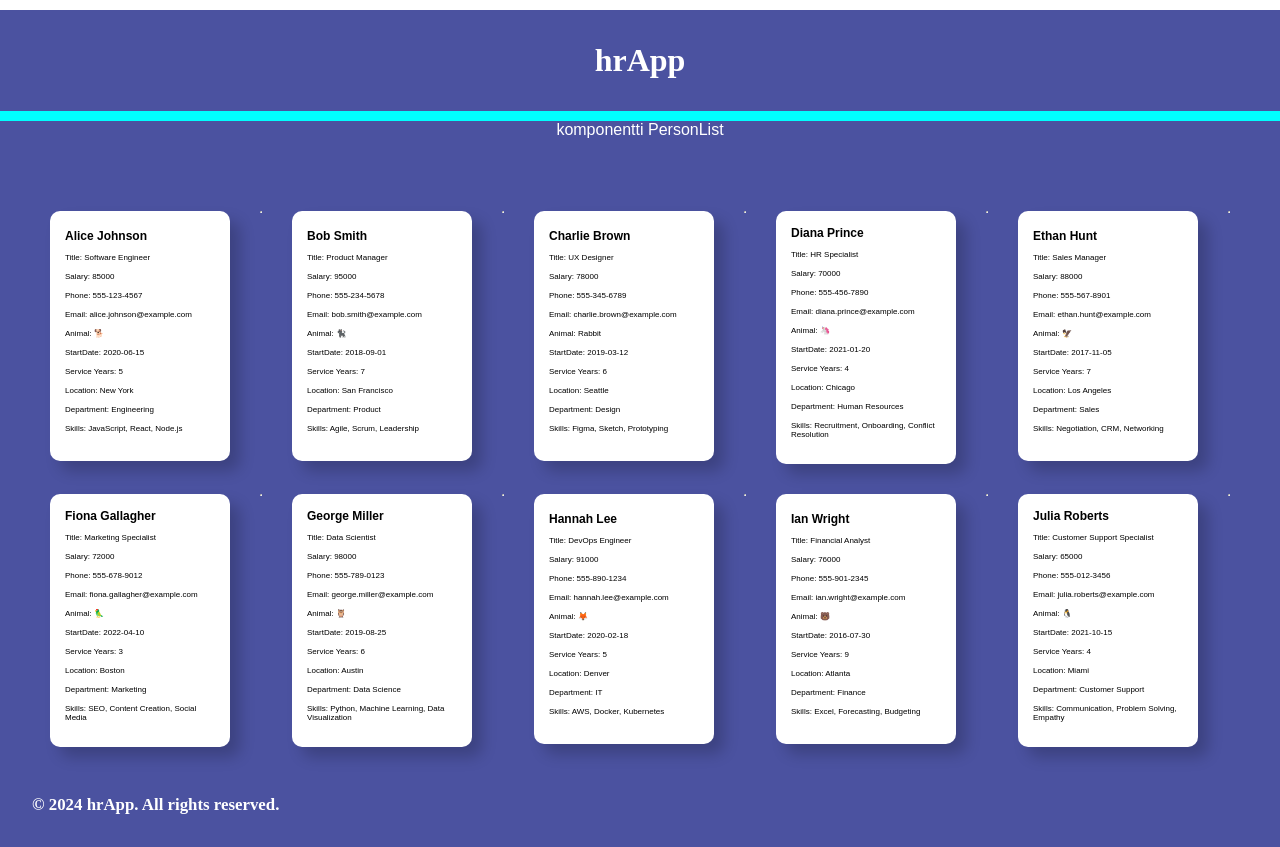
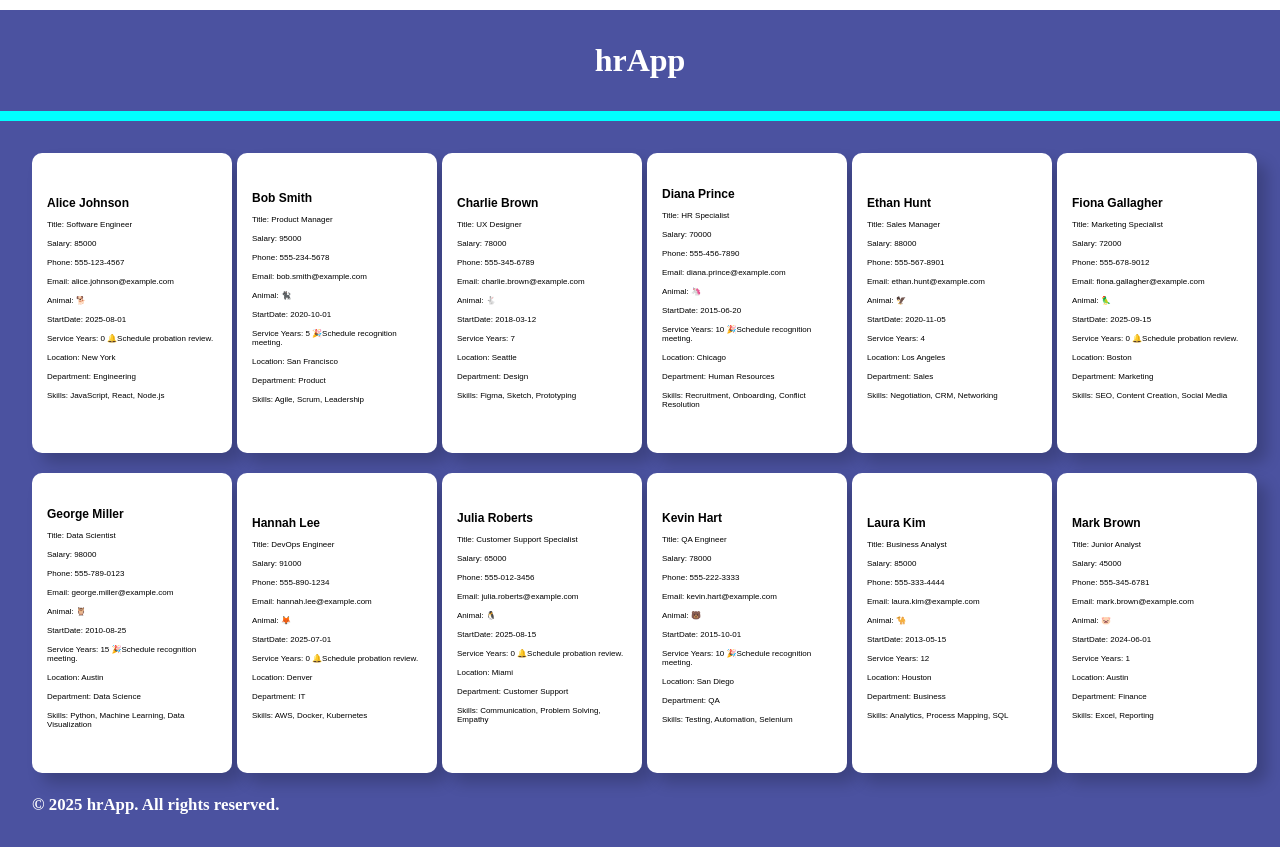
Before and after one commit to 1967cooder/hrApp, a React (Vite) app: page / in a window 1280 px wide. Built offline with nearby package versions, Linux system fonts and the light colour scheme.

Commit message:
add new changes in Footer, PersonCard, PersonList and App

```diff
--- a/src/App.css
+++ b/src/App.css
@@ -37,12 +37,13 @@
 
 .employee {
   /* контейнер за картите */
-  display: flex;
-  flex-direction: row; /* хоризонтално подреждане */
-  flex-wrap: wrap; /* прехвърляне на следващ ред при нужда */
-  justify-content: center; /* центрира редовете */
-  align-items: flex-start; /* подравнява картите отгоре */
-  gap: 30px; /* разстояние между картите */
+  display: grid;
+  grid-template-columns: repeat(6, 1fr); /* 6 колони */
+  grid-template-rows: repeat(2, auto); /* 2 реда */
+  row-gap: 20px; /* разстояние между редовете */
+  column-gap: 5px; /* по-малко разстояние между колоните */
+  justify-items: center; /* центрира картите хоризонтално в колоната */
+  align-items: start; /* подравнява картите отгоре */
   padding: 2rem;
   background-color: hsl(235, 36%, 46%);
   width: 100%;
@@ -54,8 +55,8 @@
   color: black;
   font-size: 0.5em;
   width: calc(15% - 16px); /* 5 на ред (коригира gap) */
-  min-width: 180px; /* не става твърде малка */
-  min-height: 250px; /* фиксирана височина, за да са равни */
+  width: 200px; /* фиксирана ширина */
+  height: 300px; /* фиксирана височина */
   display: flex;
   flex-direction: column; /* подрежда елементите вертикално */
   flex-wrap: nowrap;
--- a/src/Components/Footer.jsx
+++ b/src/Components/Footer.jsx
@@ -1,7 +1,7 @@
 const Footer = (props) => {
   return (
     <footer className="footer">
-      <h3>© 2024 hrApp. All rights reserved.</h3>
+      <h3>© 2025 hrApp. All rights reserved.</h3>
     </footer>
   );
 };
--- a/src/Components/PersonCard.jsx
+++ b/src/Components/PersonCard.jsx
@@ -1,17 +1,43 @@
-import Skill from "./Skill";
+//-----------calculateServiceYears---------------------------
+const calculateServiceYears = (startDate) => {
+  const start = new Date(startDate); // Превръщаме началната дата (текст) в обект от тип Date
+  const today = new Date(); // Създаваме нов обект Date за днешната дата
+
+  // Разлика в месеци
+  const months =
+    (today.getFullYear() - start.getFullYear()) * 12 +
+    (today.getMonth() - start.getMonth());
+  const totalYears = months / 12; // Преобразуваме в години (може да е десетично число)
+
+  let years = today.getFullYear() - start.getFullYear(); // Разлика между годините
+
+  // Ако още не е минала годишнината за тази година, изваждаме 1 година
+  if (
+    today.getMonth() < start.getMonth() || // Ако текущият месец е преди месеца на старта
+    (today.getMonth() === start.getMonth() && today.getDate() < start.getDate()) // Или е същия месец, но още не е минал денят
+  ) {
+    years--; // Все още не е навършена пълна година, затова изваждаме 1
+  }
+
+  //-----------reminderMessage---------------------------
+  let reminderMessage = "";
+
+  if (totalYears < 0.5) {
+    reminderMessage += "🔔Schedule probation review.";
+  } else if (years % 5 === 0 && years !== 0) {
+    reminderMessage += "🎉Schedule recognition meeting.";
+  }
+
+  return { serviceYears: years, reminderMessage };
+};
+//--------------------------------------
 
 const PersonCard = (props) => {
-  let startingTime = props.startDate;
-  console.log(startingTime);
+  const { serviceYears, reminderMessage } = calculateServiceYears(
+    props.startDate
+  );
 
-  const getAge = (startingTime) => {
-    return Math.floor(
-      (new Date() - new Date(startingTime).getTime()) /
-        (1000 * 60 * 60 * 24 * 365)
-    );
-  };
   return (
-    <>
     <div className="person-card">
       <h2>{props.name}</h2>
       <p>Title: {props.title}</p>
@@ -20,16 +46,14 @@ const PersonCard = (props) => {
       <p>Email: {props.email}</p>
       <p>Animal: {props.animal}</p>
       <p>StartDate: {props.startDate}</p>
-
-        <p>Service Years: {getAge(startingTime)}</p>
-
+      <p>
+        Service Years: {serviceYears} {reminderMessage}
+      </p>
       <p>Location: {props.location}</p>
       <p>Department: {props.department}</p>
-        {/* <p>Skills: {props.skills}</p> */}
-        <Skill skills={props.skills} />
+      <p>Skills: {props.skills.join(", ")}</p>
     </div>
-      <hr />
-    </>
   );
 };
+
 export default PersonCard;
--- a/src/Components/PersonList.jsx
+++ b/src/Components/PersonList.jsx
@@ -4,7 +4,6 @@ const PersonList = ({ employees }) => {
   console.log(employees);
   return (
     <>
-      <p>komponentti PersonList</p>
       <section className="employee">
         {employees.map((employee) => (
           <PersonCard
--- a/src/assets/employeeData.json
+++ b/src/assets/employeeData.json
@@ -7,7 +7,7 @@
     "phone": "555-123-4567",
     "email": "alice.johnson@example.com",
     "animal": "🐕",
-    "startDate": "2020-06-15",
+    "startDate": "2025-08-01",
     "location": "New York",
     "department": "Engineering",
     "skills": ["JavaScript", "React", "Node.js"]
@@ -20,7 +20,7 @@
     "phone": "555-234-5678",
     "email": "bob.smith@example.com",
     "animal": "🐈‍⬛",
-    "startDate": "2018-09-01",
+    "startDate": "2020-10-01",
     "location": "San Francisco",
     "department": "Product",
     "skills": ["Agile", "Scrum", "Leadership"]
@@ -32,8 +32,8 @@
     "salary": 78000,
     "phone": "555-345-6789",
     "email": "charlie.brown@example.com",
-    "animal": "Rabbit",
-    "startDate": "2019-03-12",
+    "animal": "🐇",
+    "startDate": "2018-03-12",
     "location": "Seattle",
     "department": "Design",
     "skills": ["Figma", "Sketch", "Prototyping"]
@@ -46,7 +46,7 @@
     "phone": "555-456-7890",
     "email": "diana.prince@example.com",
     "animal": "🦄",
-    "startDate": "2021-01-20",
+    "startDate": "2015-06-20",
     "location": "Chicago",
     "department": "Human Resources",
     "skills": ["Recruitment", "Onboarding", "Conflict Resolution"]
@@ -59,7 +59,7 @@
     "phone": "555-567-8901",
     "email": "ethan.hunt@example.com",
     "animal": "🦅",
-    "startDate": "2017-11-05",
+    "startDate": "2020-11-05",
     "location": "Los Angeles",
     "department": "Sales",
     "skills": ["Negotiation", "CRM", "Networking"]
@@ -72,7 +72,7 @@
     "phone": "555-678-9012",
     "email": "fiona.gallagher@example.com",
     "animal": "🦜",
-    "startDate": "2022-04-10",
+    "startDate": "2025-09-15",
     "location": "Boston",
     "department": "Marketing",
     "skills": ["SEO", "Content Creation", "Social Media"]
@@ -85,7 +85,7 @@
     "phone": "555-789-0123",
     "email": "george.miller@example.com",
     "animal": "🦉",
-    "startDate": "2019-08-25",
+    "startDate": "2010-08-25",
     "location": "Austin",
     "department": "Data Science",
     "skills": ["Python", "Machine Learning", "Data Visualization"]
@@ -98,35 +98,61 @@
     "phone": "555-890-1234",
     "email": "hannah.lee@example.com",
     "animal": "🦊",
-    "startDate": "2020-02-18",
+    "startDate": "2025-07-01",
     "location": "Denver",
     "department": "IT",
     "skills": ["AWS", "Docker", "Kubernetes"]
   },
   {
     "id": 9,
-    "name": "Ian Wright",
-    "title": "Financial Analyst",
-    "salary": 76000,
-    "phone": "555-901-2345",
-    "email": "ian.wright@example.com",
-    "animal": "🐻",
-    "startDate": "2016-07-30",
-    "location": "Atlanta",
-    "department": "Finance",
-    "skills": ["Excel", "Forecasting", "Budgeting"]
-  },
-  {
-    "id": 10,
     "name": "Julia Roberts",
     "title": "Customer Support Specialist",
     "salary": 65000,
     "phone": "555-012-3456",
     "email": "julia.roberts@example.com",
     "animal": "🐧",
-    "startDate": "2021-10-15",
+    "startDate": "2025-08-15",
     "location": "Miami",
     "department": "Customer Support",
     "skills": ["Communication", "Problem Solving", "Empathy"]
+  },
+  {
+    "id": 10,
+    "name": "Kevin Hart",
+    "title": "QA Engineer",
+    "salary": 78000,
+    "phone": "555-222-3333",
+    "email": "kevin.hart@example.com",
+    "animal": "🐻",
+    "startDate": "2015-10-01",
+    "location": "San Diego",
+    "department": "QA",
+    "skills": ["Testing", "Automation", "Selenium"]
+  },
+  {
+    "id": 11,
+    "name": "Laura Kim",
+    "title": "Business Analyst",
+    "salary": 85000,
+    "phone": "555-333-4444",
+    "email": "laura.kim@example.com",
+    "animal": "🐪",
+    "startDate": "2013-05-15",
+    "location": "Houston",
+    "department": "Business",
+    "skills": ["Analytics", "Process Mapping", "SQL"]
+  },
+  {
+    "id": 12,
+    "name": "Mark Brown",
+    "title": "Junior Analyst",
+    "salary": 45000,
+    "phone": "555-345-6781",
+    "email": "mark.brown@example.com",
+    "animal": "🐷",
+    "startDate": "2024-06-01",
+    "location": "Austin",
+    "department": "Finance",
+    "skills": ["Excel", "Reporting"]
   }
 ]
```
Lines whose indentation alone changed are shown as unchanged.
